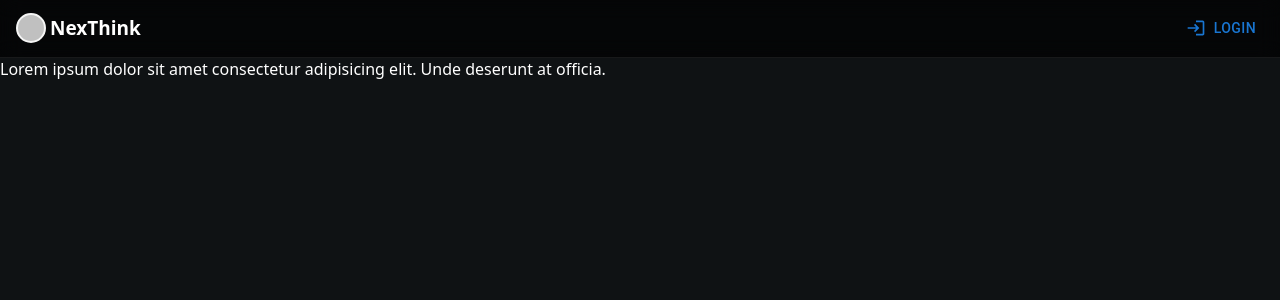
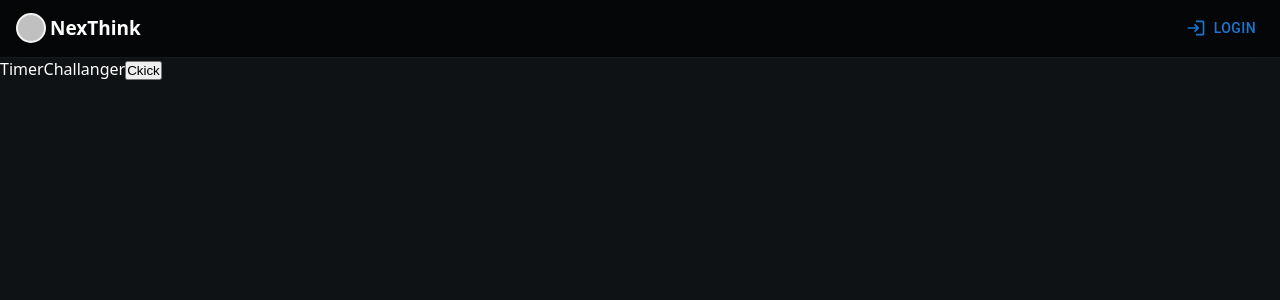
Before and after one commit to pankaj800226/NexThink-client-deploy, a React (Vite) app: page /timechallaner in a window 1280 px wide. Shown: the top 300 px of the page. Built offline with nearby package versions, Linux system fonts and the light colour scheme; no server answers; sample sign-in values are in the browser's storage.

Commit message:
change code

```diff
--- a/src/pages/TimerChallanger.tsx
+++ b/src/pages/TimerChallanger.tsx
@@ -1,9 +1,9 @@
 
 const TimerChallanger = () => {
   return (
-    <div>
-    Lorem ipsum dolor sit amet consectetur adipisicing elit. Unde deserunt at officia.
+    <div>TimerChallanger
 
+      <button>Ckick</button>
     </div>
   )
 }
```
